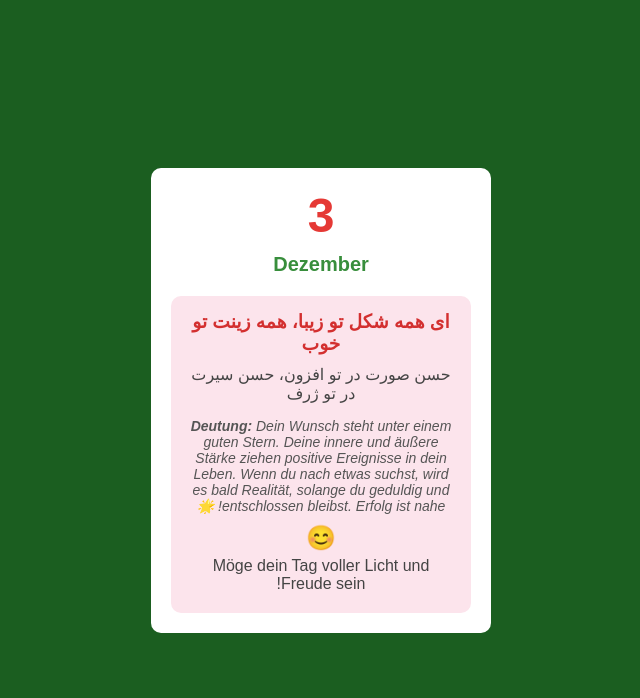
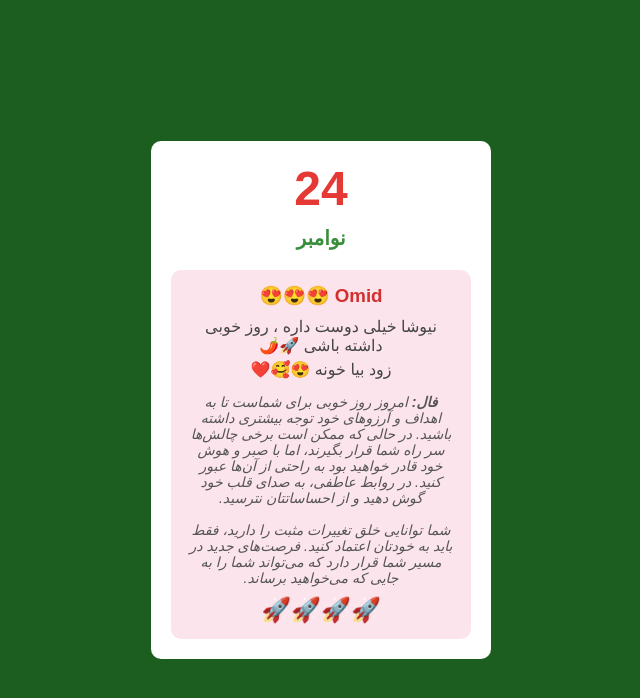
Before and after one commit to niyoushanikfar/faal, a plain HTML site: page index.html in a window 1280 px wide. Both pictures are taken after a click on the button "باز کردن روز". Shown: the whole page, without its empty margins (319-959 px from the left). Drawn offline with Linux system fonts and the light colour scheme.

Commit message:
Update-test-index.html

```diff
--- a/index.html
+++ b/index.html
@@ -1,7 +1,10 @@
-<!DOCTYPE html><html lang="fa"><head><meta http-equiv="Content-Security-Policy" content="default-src 'self' 'unsafe-inline' 'unsafe-eval' data: blob: https://cdnjs.cloudflare.com https://cdn.jsdelivr.net https://code.jquery.com https://unpkg.com https://d3js.org https://threejs.org https://cdn.plot.ly https://stackpath.bootstrapcdn.com https://maps.googleapis.com https://cdn.tailwindcss.com https://ajax.googleapis.com https://kit.fontawesome.com https://cdn.datatables.net https://maxcdn.bootstrapcdn.com https://code.highcharts.com https://tako-static-assets-production.s3.amazonaws.com https://www.youtube.com https://fonts.googleapis.com https://fonts.gstatic.com https://pfst.cf2.poecdn.net https://puc.poecdn.net https://i.imgur.com https://wikimedia.org https://*.icons8.com https://*.giphy.com https://picsum.photos https://images.unsplash.com; frame-src 'self' https://www.youtube.com https://trytako.com; child-src 'self'; manifest-src 'self'; worker-src 'self'; upgrade-insecure-requests; block-all-mixed-content;">
+
+<!DOCTYPE html>
+<html lang="fa">
+<head>
   <meta charset="UTF-8">
   <meta name="viewport" content="width=device-width, initial-scale=1.0">
-  <title>3. Dezember - تم کریسمس</title>
+  <title>24. نوامبر - تم کریسمس</title>
   <style>
     body {
       margin: 0;
@@ -98,17 +101,19 @@
 </head>
 <body>
   <div class="container">
-    <h1>3</h1>
-    <h2>Dezember</h2>
+    <h1>24</h1>
+    <h2>نوامبر</h2>
     <button class="button" id="reveal-button">باز کردن روز</button>
     <div class="hidden-message" id="hidden-message">
-      <h3>ای همه شکل تو زیبا، همه زینت تو خوب</h3>
-      <p>حسن صورت در تو افزون، حسن سیرت در تو ژرف</p>
+      <h3>Omid 😍😍😍</h3>
+      <p>نیوشا خیلی دوست داره ، روز خوبی داشته باشی 🚀🌶️</p>
+      <p>زود بیا خونه 😍🥰❤️</p>
       <div class="deutung">
-        <strong>Deutung:</strong> Dein Wunsch steht unter einem guten Stern. Deine innere und äußere Stärke ziehen positive Ereignisse in dein Leben. Wenn du nach etwas suchst, wird es bald Realität, solange du geduldig und entschlossen bleibst. Erfolg ist nahe! 🌟
+        <strong>فال:</strong> امروز روز خوبی برای شماست تا به اهداف و آرزوهای خود توجه بیشتری داشته باشید. در حالی که ممکن است برخی چالش‌ها سر راه شما قرار بگیرند، اما با صبر و هوش خود قادر خواهید بود به راحتی از آن‌ها عبور کنید. در روابط عاطفی، به صدای قلب خود گوش دهید و از احساساتتان نترسید.
+        <br><br>
+        شما توانایی خلق تغییرات مثبت را دارید، فقط باید به خودتان اعتماد کنید. فرصت‌های جدید در مسیر شما قرار دارد که می‌تواند شما را به جایی که می‌خواهید برساند.
       </div>
-      <div class="emoji">😊</div>
-      <p> Möge dein Tag voller Licht und Freude sein! </p>
+      <div class="emoji">🚀🚀🚀🚀</div>
     </div>
   </div>
 
@@ -122,6 +127,5 @@
       button.style.display = "none"; // Verstecke den Button
     });
   </script>
-
-
-</body></html>
+</body>
+</html>
```
